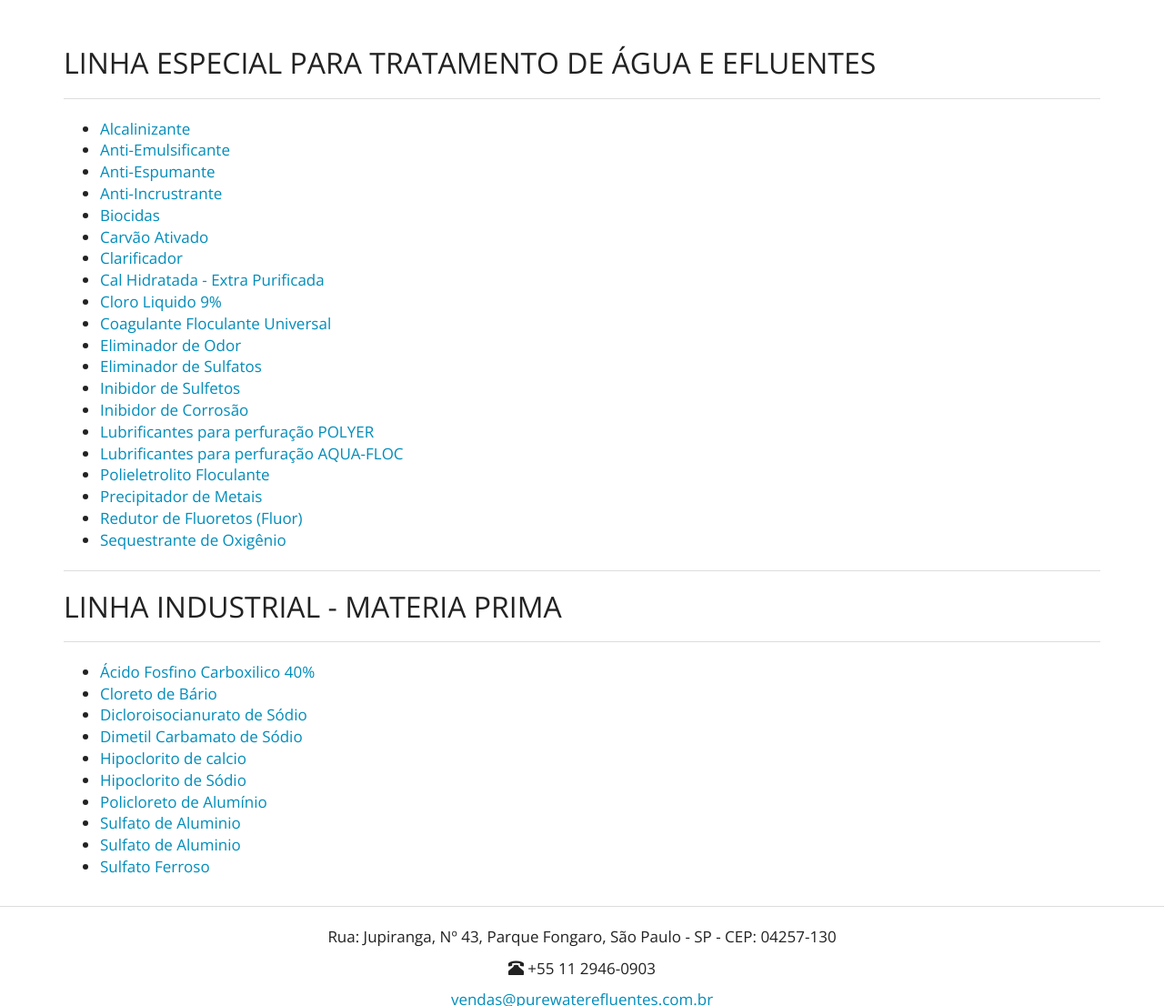
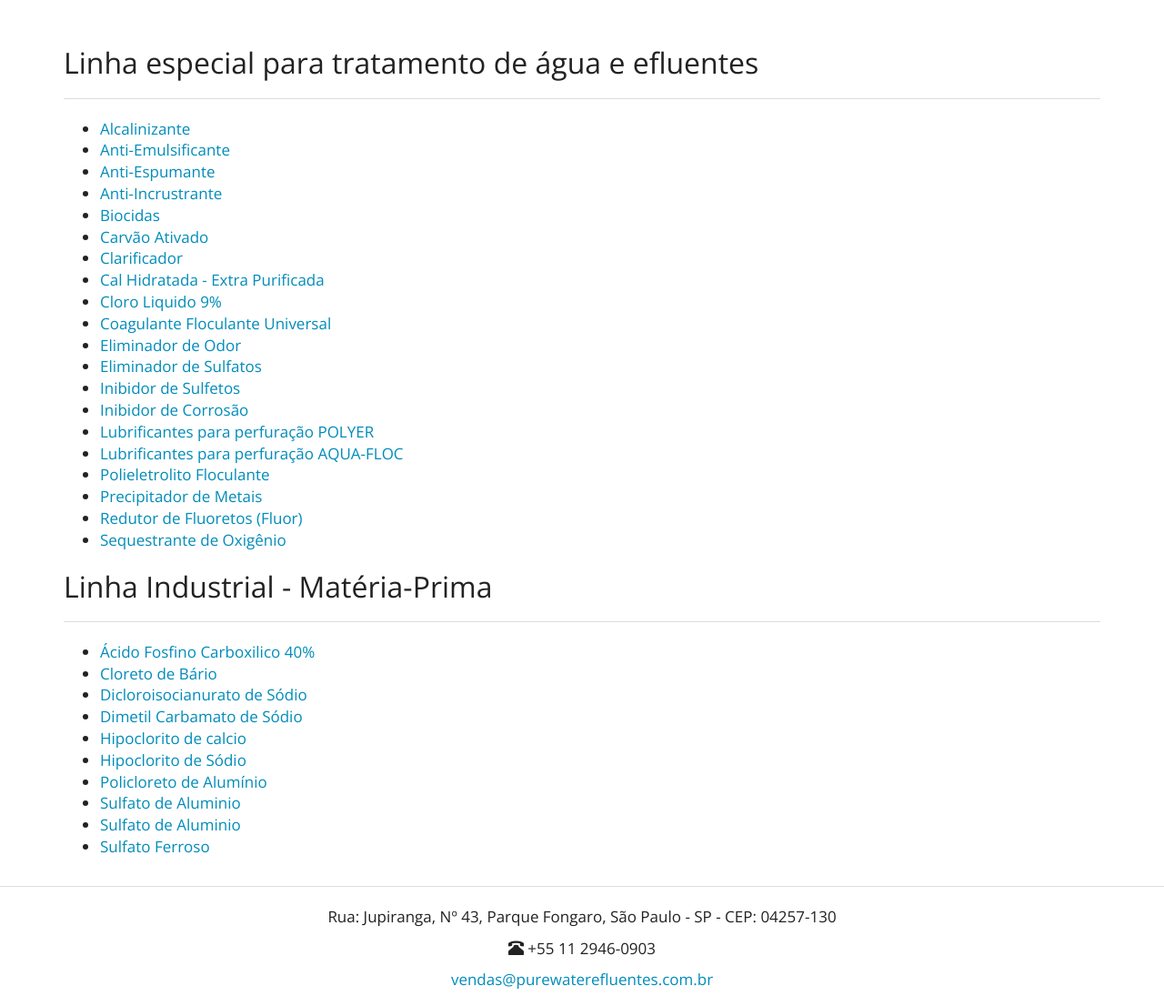
Before and after one commit to purewaterefluentes/purewaterefluentes.github.io, a Jekyll site: the page built from produtos/index.md, in a window 1280 px wide and 1400 px high. Shown: the part 294-1400 px from the top of the window at 91% size. Built offline with Jekyll 4.4.1, drawn with Linux system fonts in a browser that asks for light colours; nearby versions of some CDN libraries; library files that are not in the unit come from our copies.

Commit message:
Update index.md

```diff
--- a/produtos/index.md
+++ b/produtos/index.md
@@ -4,7 +4,7 @@ title: Produtos Químicos
 subtitle: Produtos químicos para tratamento de água e efluentes industriais
 ---
 
-## LINHA ESPECIAL PARA TRATAMENTO DE ÁGUA E EFLUENTES
+## Linha especial para tratamento de água e efluentes
 ---
 
 - [Alcalinizante](alcalinizante.html)
@@ -28,9 +28,8 @@ subtitle: Produtos químicos para tratamento de água e efluentes industriais
 - [Redutor de Fluoretos (Fluor)](redutor-de-fluoretos.html)
 - [Sequestrante de Oxigênio](sequestrante-de-oxigenio.html)
 
----
 
-## LINHA INDUSTRIAL - MATERIA PRIMA
+## Linha Industrial - Matéria-Prima
 
 ---
 
```
